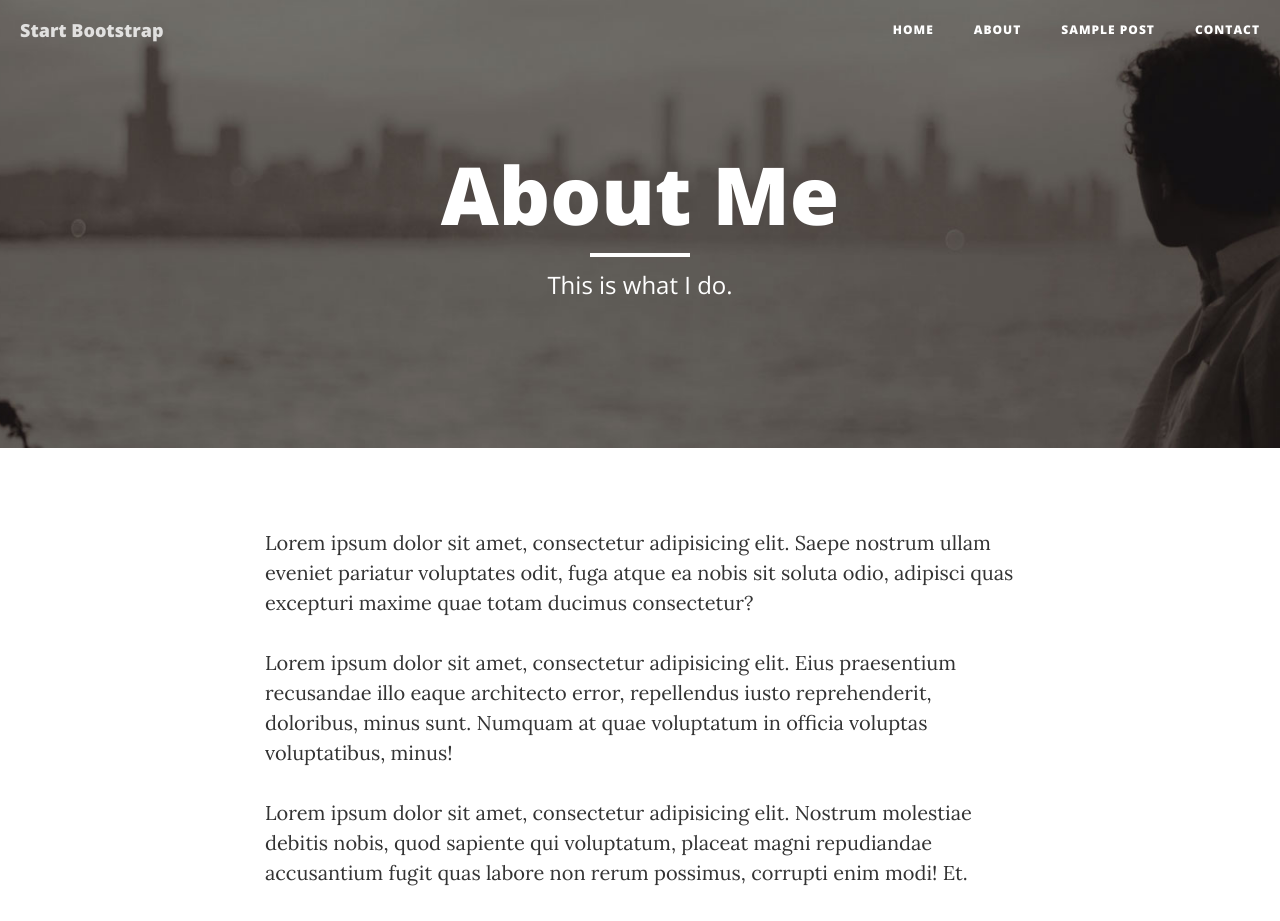
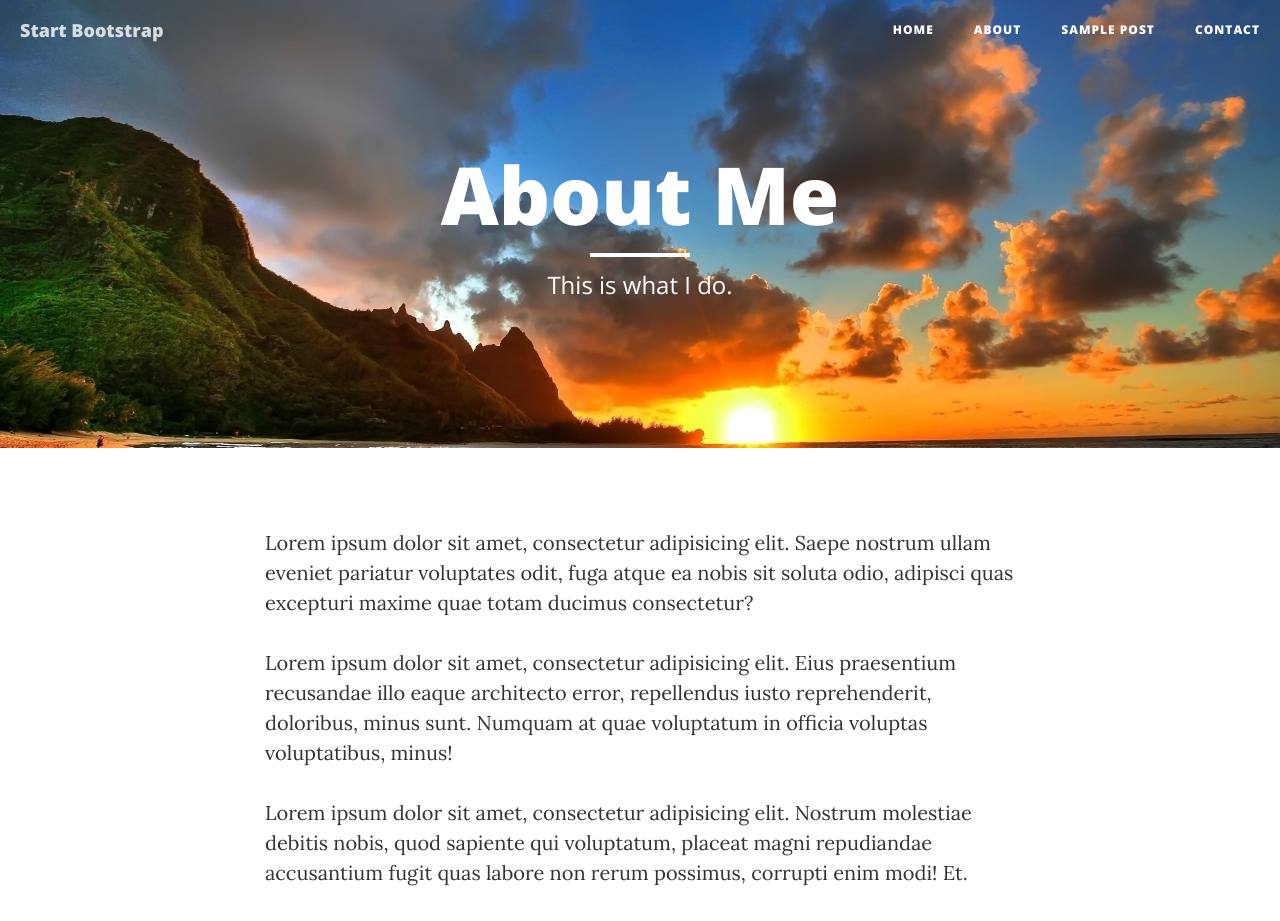
Before and after one commit to sdeavin1/sdeavin1.github.io, a website: page about.html in a window 1280 px wide. Shown: the top 921 px of the page. Drawn offline with nearby package versions, Linux system fonts and the light colour scheme; files whose address does not match are found by name.

Commit message:
Update about.html

```diff
--- a/about.html
+++ b/about.html
@@ -69,7 +69,7 @@
 
     <!-- Page Header -->
     <!-- Set your background image for this header on the line below. -->
-    <header class="intro-header" style="background-image: url('img/about-bg.jpg')">
+    <header class="intro-header" style="background-image: url('coolbeach.JPG')">
         <div class="container">
             <div class="row">
                 <div class="col-lg-8 col-lg-offset-2 col-md-10 col-md-offset-1">
```
